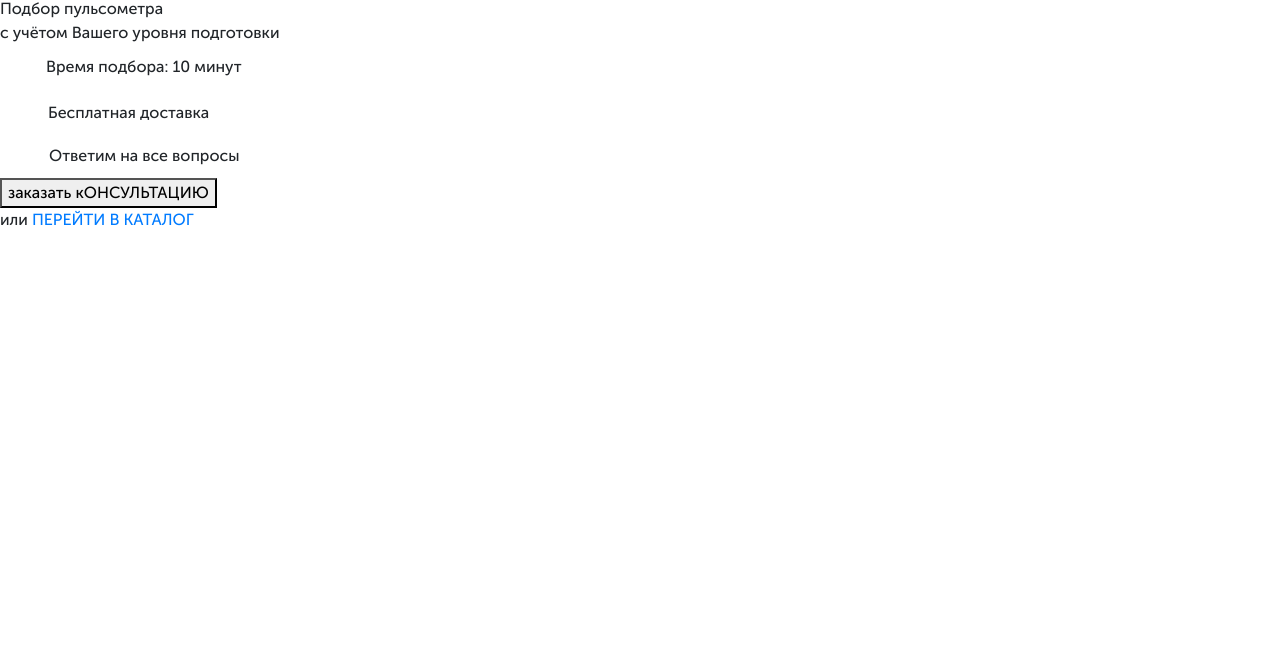
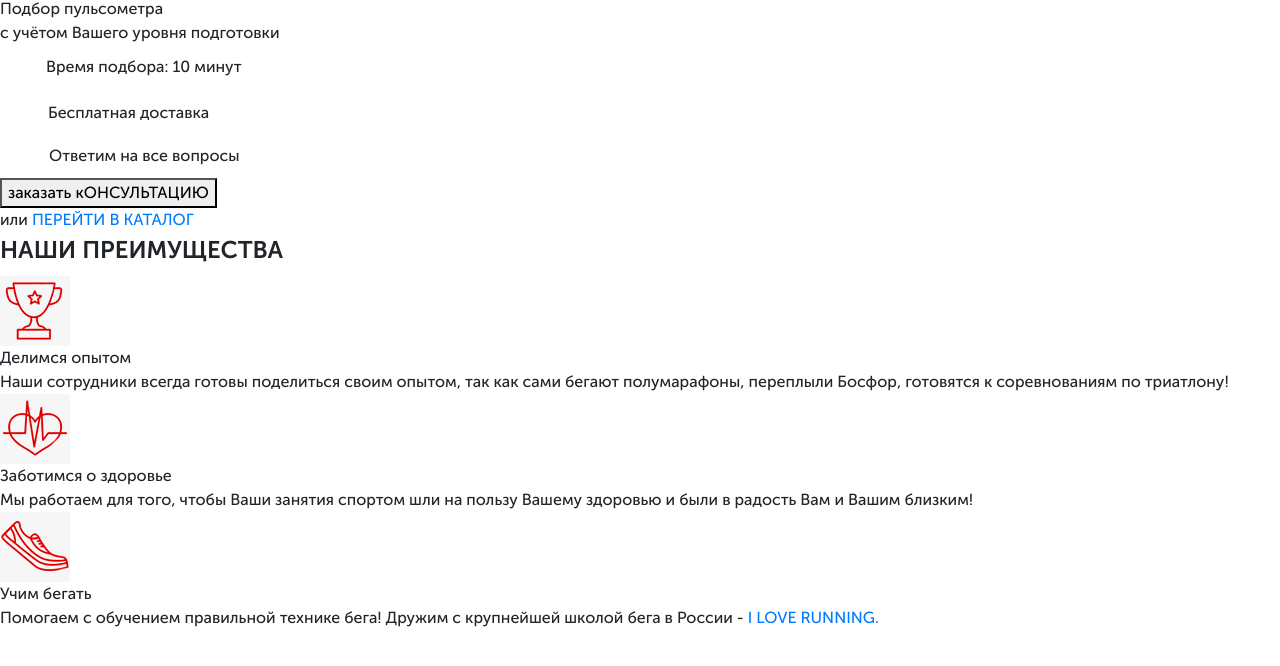
Before and after one commit to Oleksii86/pulsometr, a website: page src/index.html in a window 1280 px wide. Shown: the part 102-768 px from the top of the page. Drawn offline with Linux system fonts and the light colour scheme.

Commit message:
coded promo- & advantages- sections, ready to style

```diff
--- a/src/index.html
+++ b/src/index.html
@@ -58,5 +58,44 @@
         </div>
     </div>
 
+    <div class="advantages">
+        <div class="container">
+            <h2 class="title">НАШИ ПРЕИМУЩЕСТВА</h2>
+            <div class="advantages__wrapper">
+                <div class="advantages_item">
+                    <img src="icons/cup.png" alt="cup" class="advantages__icon">
+                    <div class="advantages__subtitle">
+                        Делимся опытом
+                    </div>
+                    <div class="advantages__descr">
+                        Наши сотрудники всегда готовы поделиться своим опытом,
+                        так как сами бегают полумарафоны, переплыли Босфор, готовятся к соревнованиям по триатлону!
+                    </div>
+                </div>
+                <div class="advantages_item">
+                    <img src="icons/heart.png" alt="heart" class="advantages__icon">
+                    <div class="advantages__subtitle">
+                        Заботимся о здоровье
+                    </div>
+                    <div class="advantages__descr">
+                        Мы работаем для того,
+                        чтобы Ваши занятия спортом шли на пользу Вашему здоровью и были в радость Вам и Вашим близким!
+                    </div>
+                </div>
+                <div class="advantages_item">
+                    <img src="icons/shoe.png" alt="shoe" class="advantages__icon">
+                    <div class="advantages__subtitle">
+                        Учим бегать
+                    </div>
+                    <div class="advantages__descr">
+                        Помогаем с обучением
+                        правильной технике бега!
+                        Дружим с крупнейшей школой бега в России - <a href="#">I LOVE RUNNING.</a>
+                    </div>
+                </div>
+            </div>
+        </div>
+    </div>
+
 </body>
 </html>
```
Also changed, not shown: src/sass/blocks/_advantages.scss (added), src/sass/blocks/_buttons.scss (added), src/sass/blocks/_header.scss (added), src/sass/blocks/_promo.scss (added), src/sass/blocks/_title.scss (added).
